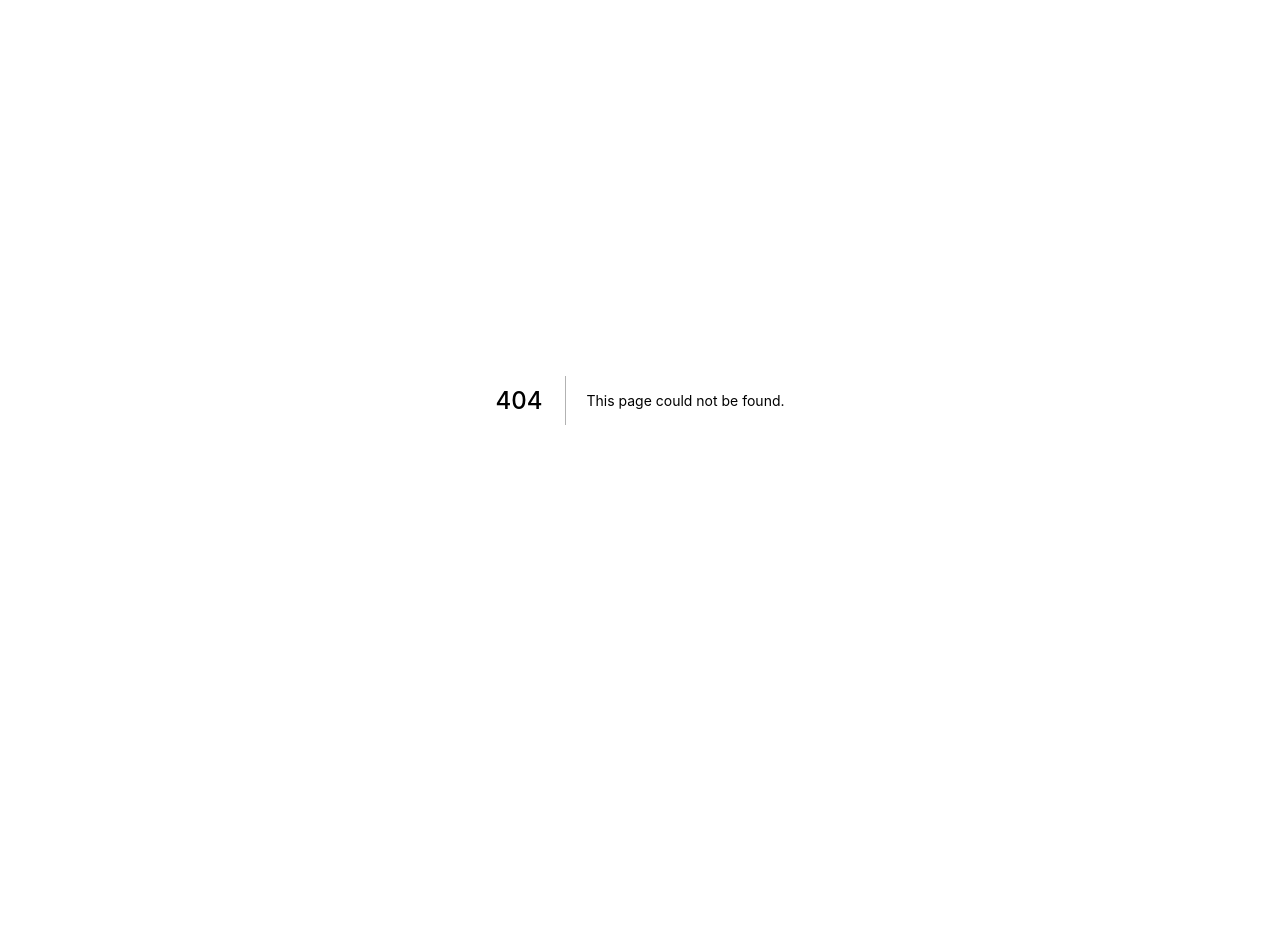
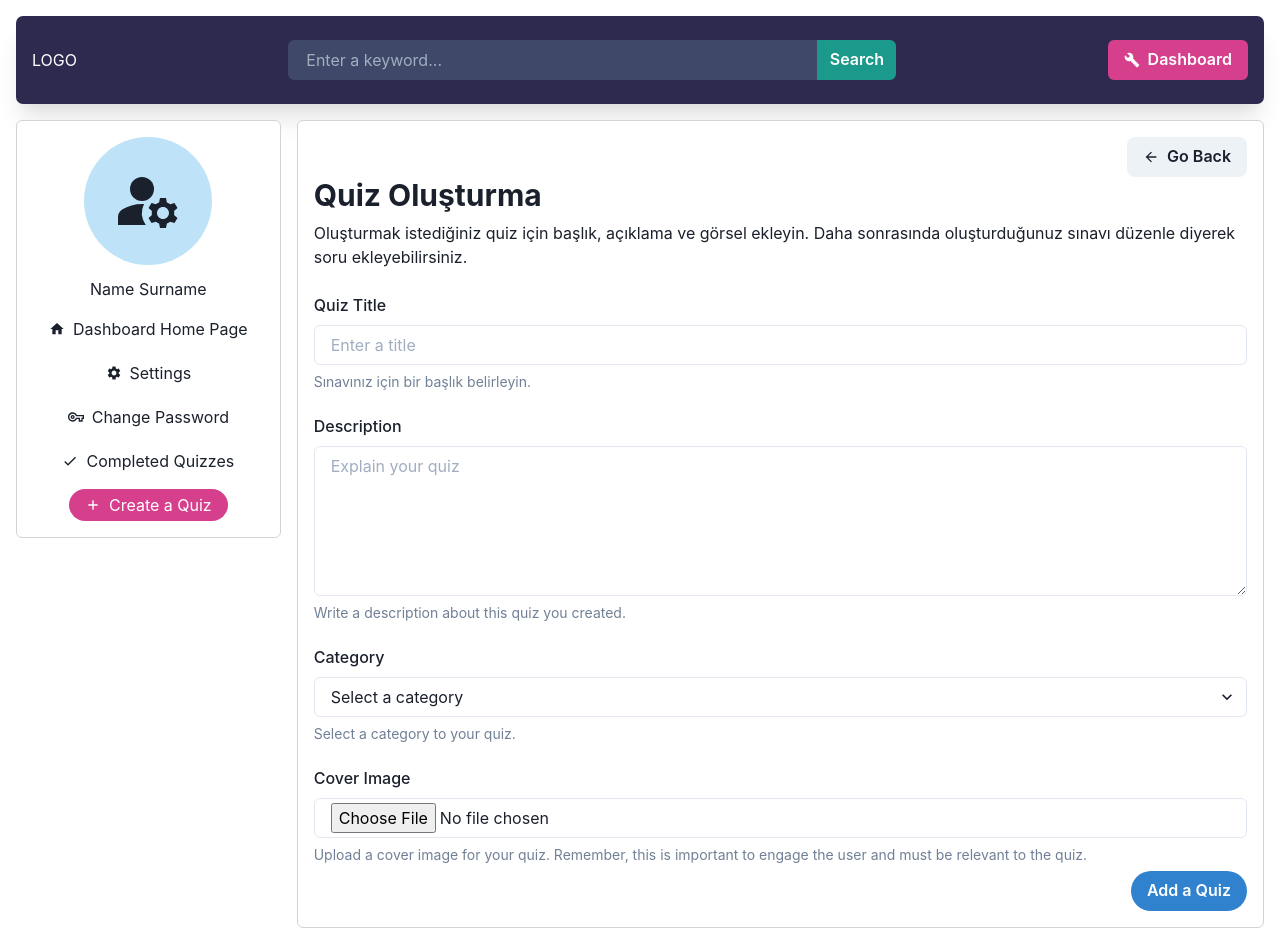
Before and after one commit to talhakoylu/degreeproject, a Next.js app: page /dashboard/create-quiz/create in a window 1280 px wide. Before the commit this address had no page. Shown: the top 952 px of the page. Before the commit the page ends 800 px from the top, so only its background shows below. Built offline with nearby package versions, Linux system fonts and the light colour scheme.

Commit message:
Create Page Düzenleme devam, Slate Kurulumu Öncesi Yedek

```diff
--- a/src/components/DashboardArea.js
+++ b/src/components/DashboardArea.js
@@ -7,11 +7,13 @@ import {
     MdCheck,
     MdOutlineAdd,
     MdBuild,
-    MdManageAccounts, MdAccountCircle
+    MdManageAccounts, MdAccountCircle, MdHome
 } from "react-icons/md";
+import {links} from "../pages/dashboard";
+import GoBackButton from "./GoBackButton";
 
 
-export default function DashboardArea({title, description, children}) {
+export default function DashboardArea({title, description, children, showGoBackButton = false}) {
     const router = useRouter()
     return (
         <Container maxW={"container.xl"}>
@@ -23,19 +25,19 @@ export default function DashboardArea({title, description, children}) {
                        rounded={"md"} p={4}>
                     <Avatar bg='blue.100' icon={<MdManageAccounts fontSize='4.5rem'/>} size={"2xl"}/>
                     <Text>Name Surname </Text>
-                    <NavLink href={"/dashboard"} exact={true} pathName={"Dashboard Home Page"} icon={MdBuild}/>
-                    <NavLink href={"/dashboard/user-settings"} exact={true} pathName={"User Settings"}
-                             icon={MdManageAccounts}/>
-                    <NavLink href={"/dashboard/change-password"} exact={true} pathName={"Change Password"}
-                             icon={MdOutlineVpnKey}/>
-                    <NavLink href={"/dashboard/completed-quizzes"} exact={true} pathName={"Completed Quizzes"}
-                             icon={MdCheck}/>
-                    <NavLink href={"/dashboard/create-quiz"} exact={true} pathName={"Create a Quiz"}
-                             icon={MdOutlineAdd}/>
+
+                    <NavLink href={"/dashboard"} exact={true} pathName={"Dashboard Home Page"} icon={MdHome}/>
+                    {links.map((item, index)=> {
+                        return <NavLink key={index} href={item.pathUrl} exact={item.exact} pathName={item.pathName} icon={item.icon}/>
+                    })}
+
                 </Stack>
 
                 <Box flex={1} backgroundColor={"white"} border={"1px"} borderColor={"lightgrey"} rounded={"md"} mt={4}
                      p={4}>
+                    <Box width={"100%"} display={showGoBackButton ? "flex" : "none"} justifyContent={"flex-end"}>
+                        <GoBackButton/>
+                    </Box>
                     {title &&
                     <Stack spacing={2} mb={6}>
                         <Heading size={"lg"}>{title}</Heading>
--- /dev/null
+++ b/src/components/GoBackButton.js
@@ -0,0 +1,10 @@
+import {Button} from "@chakra-ui/react";
+import {Router, useRouter} from "next/router";
+import {MdArrowBack} from "react-icons/md";
+
+export default function GoBackButton(){
+    const router = useRouter();
+    return(
+        <Button colorScheme='gray' rounded={"lg"} onClick={()=>router.back()} leftIcon={<MdArrowBack/>}>Go Back</Button>
+    )
+}
--- a/src/pages/dashboard/create-quiz.js
+++ b/src/pages/dashboard/create-quiz.js
@@ -17,9 +17,11 @@ import {
 import {MdOutlineAdd, MdOutlineDeleteForever, MdOutlineModeEditOutline} from "react-icons/md";
 import CustomTable from "../../components/CustomTable";
 import React from "react";
+import {useRouter} from "next/router";
 
 
 const CreateQuiz = () => {
+    const router = useRouter();
     const data = React.useMemo(
         () => [
             {
@@ -75,8 +77,6 @@ const CreateQuiz = () => {
                             {cell.row.values.manage.edit && <IconButton colorScheme='purple' aria-label='Edit Content' icon={<MdOutlineModeEditOutline/>}/>}
                             {cell.row.values.manage.remove && <IconButton colorScheme='red' aria-label='Remove ' icon={<MdOutlineDeleteForever/>}/>}
                         </HStack>
-
-
                         : null)
                 )
             }
@@ -90,7 +90,7 @@ const CreateQuiz = () => {
                            description={"Bu sayfadan quiz oluşturabilir, daha önce oluşturulan quizleri görebilirsiniz."}>
                 <VStack spacing={6} align={"stretch"}>
 
-                    <Button alignSelf={"end"} leftIcon={<MdOutlineAdd/>}>
+                    <Button alignSelf={"end"} leftIcon={<MdOutlineAdd/>} onClick={()=>router.push("/dashboard/create-quiz/create")}>
                         Create a Quiz
                     </Button>
 
--- /dev/null
+++ b/src/pages/dashboard/create-quiz/create.js
@@ -0,0 +1,102 @@
+import StandardLayout from "../../../components/layouts/StandardLayout";
+import DashboardArea from "../../../components/DashboardArea";
+import * as yup from "yup";
+import {useForm} from "react-hook-form";
+import {yupResolver} from "@hookform/resolvers/yup";
+import {
+    Button,
+    Checkbox,
+    FormControl,
+    FormErrorMessage,
+    FormHelperText,
+    FormLabel,
+    Input, Link, ListItem, Select,
+    SimpleGrid,
+    Stack, Text, Textarea, UnorderedList,
+    VStack
+} from "@chakra-ui/react";
+
+const formSchema = yup.object().shape({
+    title: yup.string()
+        .required("Title is required.")
+        .min(15, "Title must be at least 15 characters.")
+        .max(255, "Title can be up to 255 characters."),
+    description: yup.string()
+        .required("Description is required."),
+    category: yup.string()
+        .required("Category is required."),
+
+})
+
+const QuizCreatePage = () => {
+
+    const {register, handleSubmit, formState: {errors}} = useForm({
+        resolver: yupResolver(formSchema)
+    });
+    const onSubmit = data => console.log(data);
+
+    return (
+        <StandardLayout>
+            <DashboardArea title={"Quiz Oluşturma"}
+                           description={"Oluşturmak istediğiniz quiz için başlık, açıklama ve görsel ekleyin." +
+                           " Daha sonrasında oluşturduğunuz sınavı düzenle diyerek soru ekleyebilirsiniz."}
+            showGoBackButton={true}
+            >
+                <form>
+                    <VStack spacing={2} align={"stretch"}>
+                        <SimpleGrid columns={1} spacing={6}>
+
+                            <FormControl id={"title"} isInvalid={errors.title}>
+                                <FormLabel>Quiz Title</FormLabel>
+                                <Input placeholder="Enter a title" type="title" {...register("title")}/>
+                                <FormErrorMessage>{errors.title && errors.title.message}</FormErrorMessage>
+                                <FormHelperText>
+                                    Sınavınız için bir başlık belirleyin.
+                                </FormHelperText>
+                            </FormControl>
+
+                            <FormControl id={"description"} isInvalid={errors.description}>
+                                <FormLabel>Description</FormLabel>
+                                <Textarea height={150} placeholder="Explain your quiz" {...register("description")}/>
+                                <FormErrorMessage>{errors.description && errors.description.message}</FormErrorMessage>
+                                <FormHelperText>
+                                    Write a description about this quiz you created.
+                                </FormHelperText>
+                            </FormControl>
+
+                            <FormControl id={"category"} isInvalid={errors.category}>
+                                <FormLabel>Category</FormLabel>
+                                <Select placeholder='Select a category' {...register("category")}>
+                                    <option value='1'>Category 1</option>
+                                    <option value='2'>Category 2</option>
+                                    <option value='3'>Category 3</option>
+                                </Select>
+                                <FormErrorMessage>{errors.category && errors.category.message}</FormErrorMessage>
+                                <FormHelperText>
+                                    Select a category to your quiz.
+                                </FormHelperText>
+                            </FormControl>
+
+                            <FormControl id={"coverImage"} isInvalid={errors.coverImage}>
+                                <FormLabel>Cover Image</FormLabel>
+                                <Input accept="image/jpeg, image/gif, image/png" pt={1} placeholder="Upload an image." type="file" {...register("coverImage")}/>
+                                <FormErrorMessage>{errors.coverImage && errors.coverImage.message}</FormErrorMessage>
+                                <FormHelperText>
+                                    Upload a cover image for your quiz. Remember, this is important to engage the user and must be relevant to the quiz.
+                                </FormHelperText>
+                            </FormControl>
+                        </SimpleGrid>
+
+                        <Button alignSelf={"end"} type={"submit"} onClick={handleSubmit((onSubmit))}
+                                justifySelf={"center"} colorScheme='blue' rounded={"3xl"}>
+                            Add a Quiz
+                        </Button>
+                    </VStack>
+                </form>
+
+            </DashboardArea>
+        </StandardLayout>
+    )
+}
+
+export default QuizCreatePage
--- a/src/pages/dashboard/index.js
+++ b/src/pages/dashboard/index.js
@@ -5,34 +5,38 @@ import {Avatar, Box, Button, Icon, SimpleGrid} from "@chakra-ui/react";
 import {useRouter} from "next/router";
 import Head from "next/head";
 
-const links = [
+export const links = [
     {
         pathName: "Settings",
         pathUrl: "/dashboard/user-settings",
         icon: MdSettings,
         boxColor: "cyan",
-        description: "açıklama"
+        description: "açıklama",
+        exact: true
     },
     {
         pathName: "Change Password",
         pathUrl: "/dashboard/change-password",
         icon: MdOutlineVpnKey,
         boxColor: "purple",
-        description: "açıklama"
+        description: "açıklama",
+        exact: true
     },
     {
         pathName: "Completed Quizzes",
         pathUrl: "/dashboard/completed-quizzes",
         icon: MdCheck,
         boxColor: "pink",
-        description: "açıklama"
+        description: "açıklama",
+        exact: true
     },
     {
         pathName: "Create a Quiz",
         pathUrl: "/dashboard/create-quiz",
         icon: MdOutlineAdd,
         boxColor: "orange",
-        description: "açıklama"
+        description: "açıklama",
+        exact: false
     },
 ]
 
```
